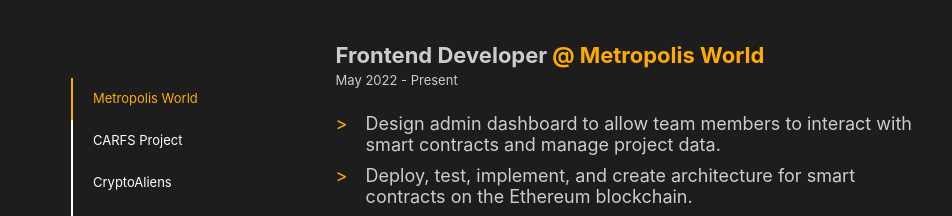
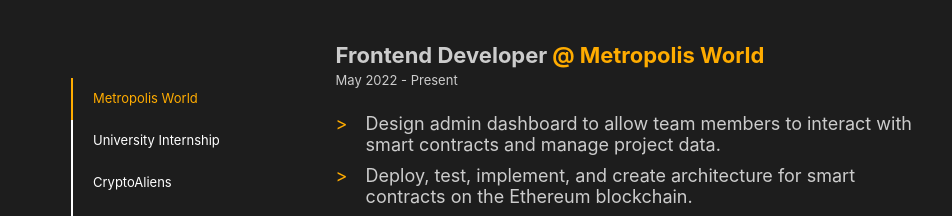
Before and after one commit to JTStephens18/web_portfolio, a React (Create React App) app: page / in a window 1280 px wide. Shown: the part 1620-1836 px from the top of the page, without its empty margins (159-1111 px from the left). Built offline with nearby package versions, Linux system fonts and the light colour scheme.

Commit message:
Update Experience.js

```diff
--- a/src/components/Experience.js
+++ b/src/components/Experience.js
@@ -20,7 +20,7 @@
                                 <Fade bottom delay={50}>Metropolis World</Fade>
                             </Tab>
                             <Tab className="tablist-item tab0">
-                                <Fade bottom delay={200}>CARFS Project</Fade>
+                                <Fade bottom delay={200}>University Internship</Fade>
                             </Tab>
                             <Tab className="tablist-item tab1" >
                                 <Fade bottom delay={300}>CryptoAliens</Fade>
```
